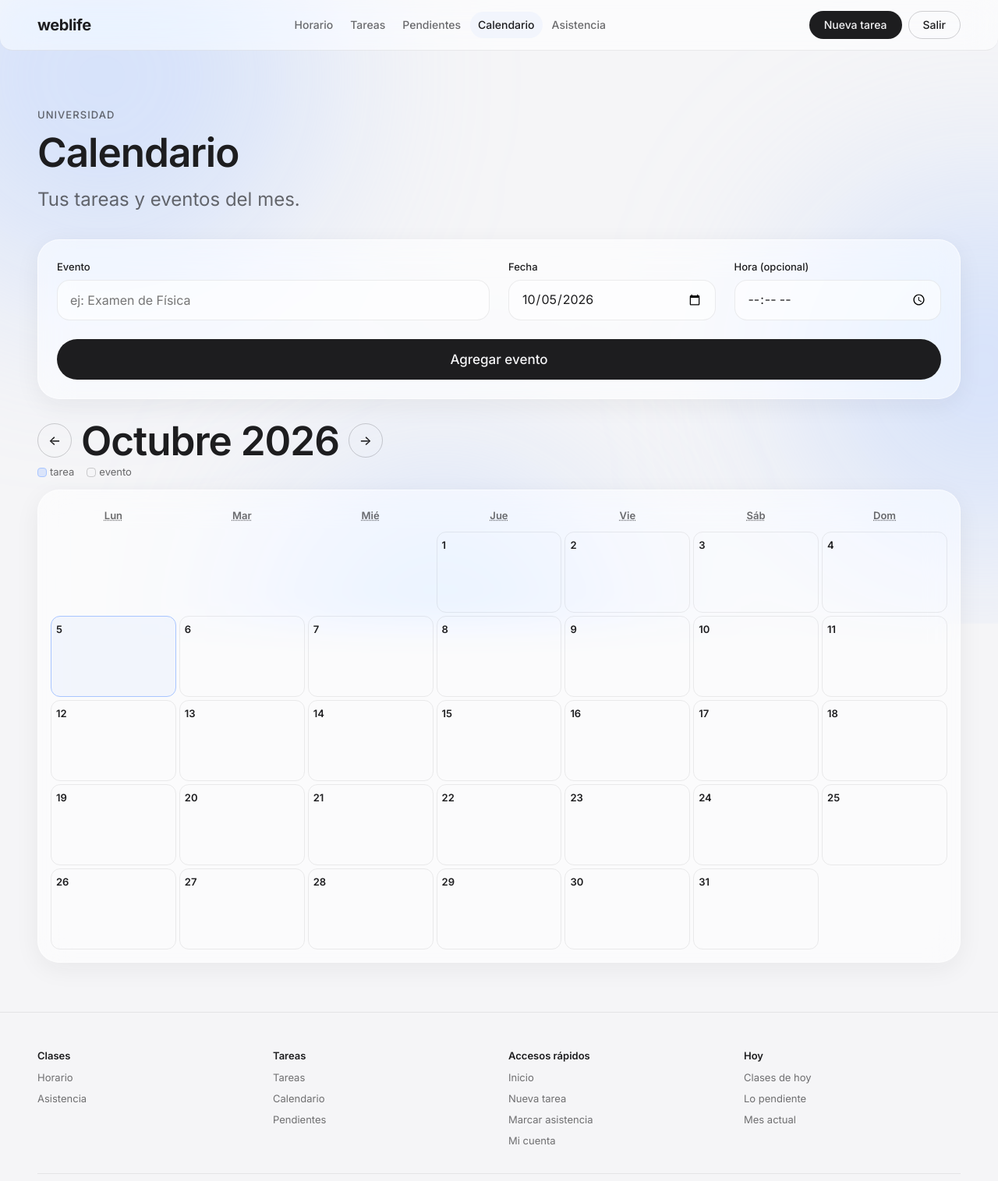
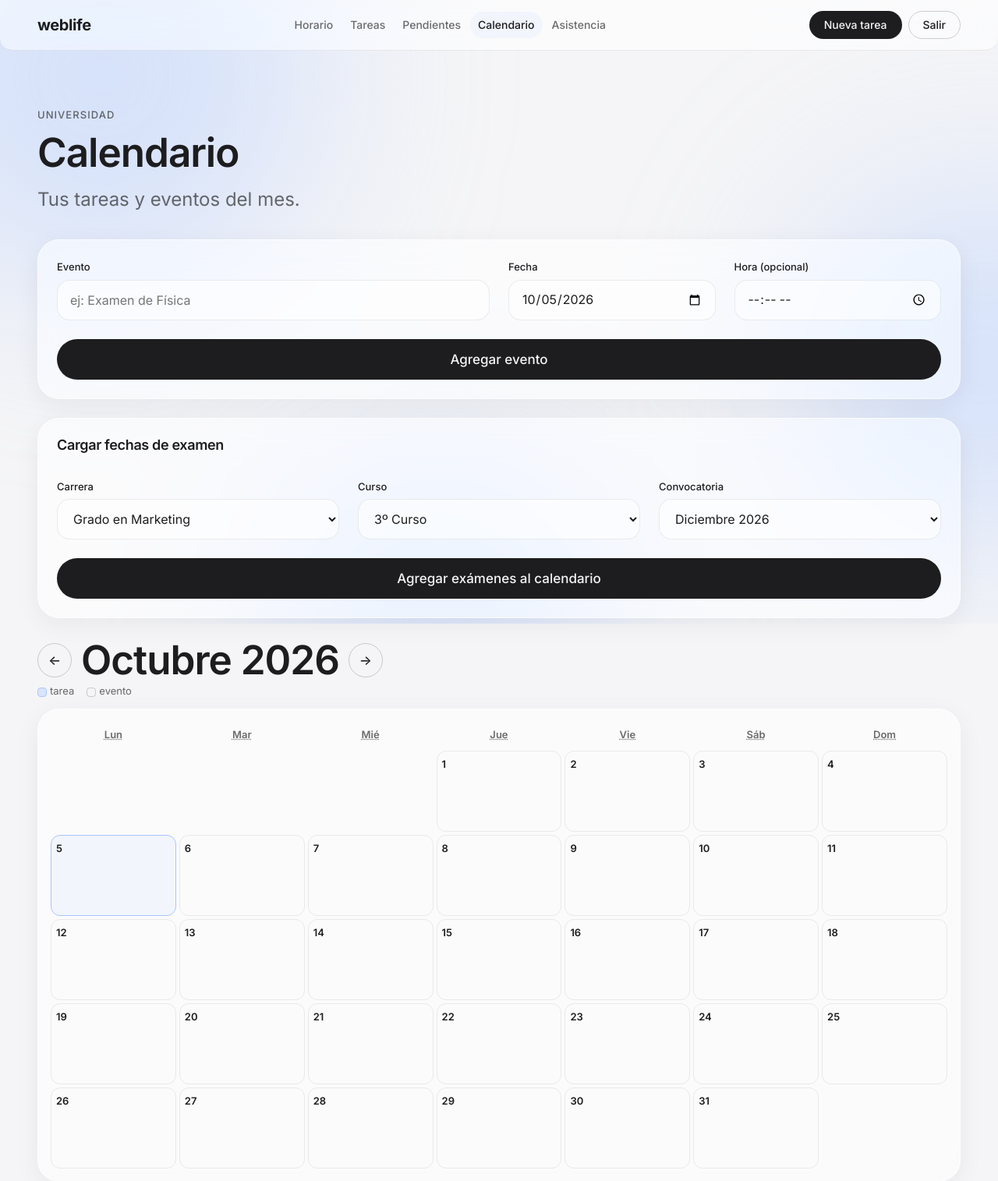
Before and after one commit to Sebasmonsalve00/weblife, a Flask app: page /universidad/calendario in a window 1280 px wide. Shown: the top 1515 px of the page at 78% size. Run offline with Flask 3, Linux system fonts and the light colour scheme; the visitor is signed in with stand-in values (Sample User, id 1); data comes from the database, SQL or seed files in the repository; data that the repository does not hold is empty.

Commit message:
Calendario: cargar fechas oficiales de examen por carrera, curso y convocatoria
Co-Authored-By: Claude Opus 5.5 (1M context) <noreply@anthropic.com>
Claude-Session: https://claude.ai/code/session_013M8H1q2S8EHWhdyF45DAKG

```diff
--- a/app.py
+++ b/app.py
@@ -22,6 +22,7 @@ from werkzeug.security import check_password_hash, generate_password_hash
 # Diseño (colores, fuente, radios...) y textos de la web, cada uno en su archivo.
 import config_diseno
 import contenido
+import examenes
 
 # Creamos la aplicación web. "__name__" le dice a Flask dónde está este archivo.
 app = Flask(__name__)
@@ -603,7 +604,29 @@ def calendario_vista():
         semanas=semanas, anio=anio, mes=mes, nombre_mes=MESES[mes],
         dias=DIAS_SEMANA, cosas_por_dia=cosas_por_dia,
         hoy=hoy, mes_anterior=mes_anterior, mes_siguiente=mes_siguiente,
+        calendarios=examenes.CALENDARIOS,
     )
+
+
+@app.route("/universidad/calendario/examenes", methods=["POST"])
+def cargar_examenes():
+    """Agrega al calendario todas las fechas de examen de la carrera, curso y convocatoria elegidos."""
+    lista = examenes.examenes(request.form["carrera"], request.form["curso"], request.form["convocatoria"])
+    agregados = 0
+    for asignatura, fecha, hora, _ in lista:
+        titulo = f"Examen: {asignatura}"
+        # Si ya estaba (por cargarlo dos veces), no lo repetimos.
+        if not consultar("SELECT id FROM eventos WHERE titulo = ? AND fecha = ? AND usuario_id = ?",
+                         (titulo, fecha, yo())):
+            modificar("INSERT INTO eventos (titulo, fecha, hora, usuario_id) VALUES (?, ?, ?, ?)",
+                      (titulo, fecha, hora, yo()))
+            agregados += 1
+    if not lista:
+        return redirect(url_for("calendario_vista"))
+    flash(contenido.MENSAJES["examenes"].format(agregados))
+    # Mostramos el mes del primer examen.
+    primero = min(fecha for _, fecha, _, _ in lista)
+    return redirect(url_for("calendario_vista", anio=int(primero[:4]), mes=int(primero[5:7])))
 
 
 @app.route("/universidad/calendario/borrar/<int:id>", methods=["POST"])
--- a/contenido.py
+++ b/contenido.py
@@ -105,6 +105,7 @@ MENSAJES = {
     "tarea": "Tarea guardada.",
     "actividad": "Actividad de asistencia guardada.",
     "cuenta": "Nombre guardado.",
+    "examenes": "Fechas de examen cargadas: {} nuevas en tu calendario.",
     "evento": "Evento agregado al calendario.",
     "campo_obligatorio": "Este campo es obligatorio.",
     "numero_invalido": "Escribe un número mayor o igual a 0.",
--- /dev/null
+++ b/examenes.py
@@ -0,0 +1,30 @@
+# ============================================================
+#  examenes.py - Calendarios oficiales de exámenes
+#
+#  Organizado así:  carrera  ->  curso  ->  convocatoria  ->  lista de exámenes
+#  Cada examen es: (asignatura, fecha "AAAA-MM-DD", hora "HH:MM", último dato de la tabla)
+#
+#  Para agregar otra carrera, curso o convocatoria, copia un bloque
+#  y cambia los datos. La página del calendario los muestra sola.
+# ============================================================
+
+CALENDARIOS = {
+    "Grado en Marketing": {
+        "3º Curso": {
+            "Diciembre 2026": [
+                ("Brand Management", "2026-12-07", "12:00", "5"),
+                ("Criterios publicitarios", "2026-12-11", "12:00", "6"),
+                ("Diseño e Innovación de Producto", "2026-12-15", "12:00", "6"),
+                ("Finanzas para marketing", "2026-12-09", "12:00", "6"),
+                ("Investigación de mercados I", "2026-12-01", "12:00", "6"),
+                ("Team Management", "2026-12-04", "12:00", "6"),
+            ],
+            # "Mayo 2027": [ ... ],   <- se agrega cuando lleguen las fechas
+        },
+    },
+}
+
+
+def examenes(carrera, curso, convocatoria):
+    """Devuelve la lista de exámenes de esa opción, o una lista vacía si no existe."""
+    return CALENDARIOS.get(carrera, {}).get(curso, {}).get(convocatoria, [])
--- a/templates/calendario.html
+++ b/templates/calendario.html
@@ -21,6 +21,50 @@
     <button class="boton-enviar">Agregar evento</button>
   </div>
 </form>
+
+<!-- Cargar las fechas oficiales de examen: primero la carrera, luego el curso y la convocatoria -->
+<form method="post" action="{{ url_for('cargar_examenes') }}" class="formulario grid-12 reveal" id="form-examenes">
+  <h2 class="titulo-tarjeta">Cargar fechas de examen</h2>
+  <div class="campo md-6 lg-4">
+    <label for="ex-carrera">Carrera</label>
+    <select id="ex-carrera" name="carrera" required>
+      {% for carrera in calendarios %}<option>{{ carrera }}</option>{% endfor %}
+    </select>
+  </div>
+  <div class="campo md-6 lg-4">
+    <label for="ex-curso">Curso</label>
+    <select id="ex-curso" name="curso" required></select>
+  </div>
+  <div class="campo md-6 lg-4">
+    <label for="ex-convocatoria">Convocatoria</label>
+    <select id="ex-convocatoria" name="convocatoria" required></select>
+  </div>
+  <div class="campo">
+    <button class="boton-enviar">Agregar exámenes al calendario</button>
+  </div>
+</form>
+<!-- Las opciones de "Curso" y "Convocatoria" cambian según lo elegido antes -->
+<script>
+(function () {
+  var datos = {{ calendarios | tojson }};
+  var carrera = document.getElementById("ex-carrera");
+  var curso = document.getElementById("ex-curso");
+  var convocatoria = document.getElementById("ex-convocatoria");
+  function llenar(select, opciones) {
+    select.innerHTML = "";
+    opciones.forEach(function (texto) {
+      var opcion = document.createElement("option");
+      opcion.textContent = texto;
+      select.appendChild(opcion);
+    });
+  }
+  function cambiarCurso() { llenar(convocatoria, Object.keys(datos[carrera.value][curso.value] || {})); }
+  function cambiarCarrera() { llenar(curso, Object.keys(datos[carrera.value] || {})); cambiarCurso(); }
+  carrera.addEventListener("change", cambiarCarrera);
+  curso.addEventListener("change", cambiarCurso);
+  cambiarCarrera();
+})();
+</script>
 
 <section class="reveal">
   <div class="mes-navegacion">
```
